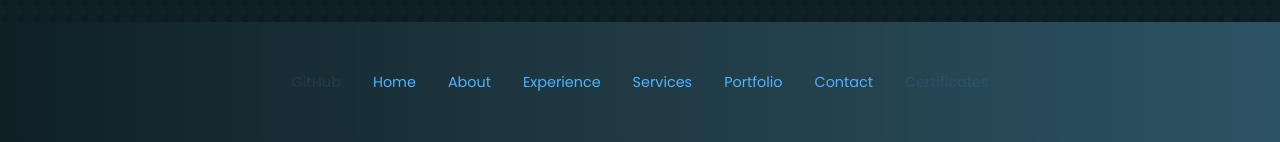
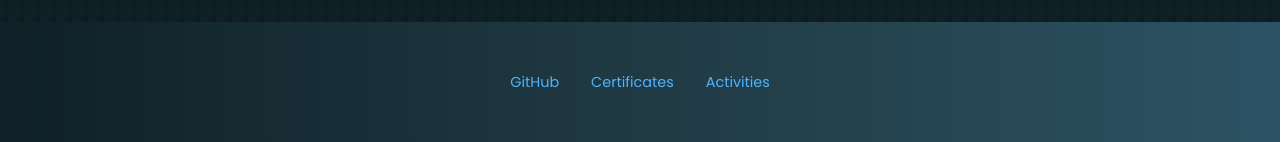
Before and after one commit to khemrajshrestha471/KRS_Portfolio, a React (Create React App) app: page / in a window 1280 px wide. Shown: the part 4901-5043 px from the top of the page. Built offline with nearby package versions, Linux system fonts and the light colour scheme.

Commit message:
footer updated

```diff
--- a/src/components/footer/Footer.jsx
+++ b/src/components/footer/Footer.jsx
@@ -18,14 +18,9 @@ const Footer = () => {
   return (
     <footer>
       <ul className='permalinks'>
-      <li><a href="https://github.com/khemrajshrestha471" target='_blank' className='blink'>GitHub</a></li>
-        <li><a href="#">Home</a></li>
-        <li><a href="#about">About</a></li>
-        <li><a href="#experience">Experience</a></li>
-        <li><a href="#services">Services</a></li>
-        <li><a href="#portfolio">Portfolio</a></li>
-        <li><a href="#contact">Contact</a></li>
-        <li><a href="https://khemrajshrestha471.github.io/certificates/" target='_blank' className='blink'>Certificates</a></li>
+      <li><a href="https://github.com/khemrajshrestha471" target='_blank'>GitHub</a></li>
+        <li><a href="https://certificate.khemrajshrestha.com.np/" target='_blank'>Certificates</a></li>
+        <li><a href="http://activity.khemrajshrestha.com.np/" target='_blank'>Activities</a></li>
 
       </ul>
 
```
